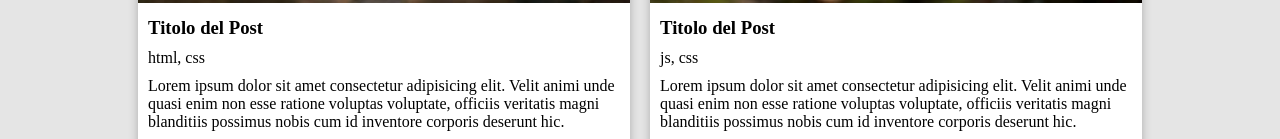
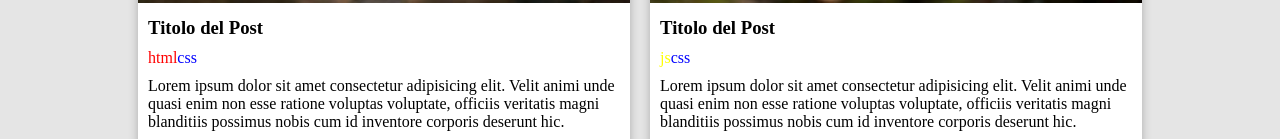
Before and after one commit to gianluca-milesi/react-props, a React (Vite) app: page / in a window 1280 px wide. Shown: the part 440-579 px from the top of the page. Built offline with nearby package versions, Linux system fonts and the light colour scheme.

Commit message:
ADD: different color for each tag

```diff
--- a/src/components/PostCard/PostCard.jsx
+++ b/src/components/PostCard/PostCard.jsx
@@ -4,20 +4,29 @@ import placeHolderImage from "../../assets/placeholder.png"
 
 function PostCard({ image, title, tags, content }) {
 
-    const tagsToString = tags.join(", ")
-    // function tagsColor(tag) {
-    //     if (tag === "html") return "red";
-    //     if (tag === "css") return "blue";
-    //     if (tag === "js") return "yellow";
-    //     return "black";
-    // }
+    // const tagsToString = tags.join(", ")
+    function tagsColor(tag) {
+        if (tag === "html") return "red";
+        if (tag === "css") return "blue";
+        if (tag === "js") return "yellow";
+        return "black";
+    }
 
     return (
         <div className={style.card}>
             <img className={style.thumbnail} src={image || placeHolderImage} />
             <div className={style.card_body}>
                 <h3>{title}</h3>
-                <p>{tagsToString}</p>
+                <div>
+                    {tags.map((tag, index) => (
+                        <span
+                            key={index}
+                            style={{ color: tagsColor(tag) }}
+                        >
+                            {tag}
+                        </span>
+                    ))}
+                </div>
                 <p>{content}</p>
                 <Button />
             </div>
--- a/src/components/Tags/Tags.jsx
+++ b/src/components/Tags/Tags.jsx
@@ -6,19 +6,16 @@ function Tags({ tags }) {
     let allTags = [];
     let uniqueTags = [];
 
-    // Estrai tutti i tag dai post
     posts.forEach(post => {
-        allTags = allTags.concat(post.tags); // Unisci tutti i tag in un unico array
+        allTags = allTags.concat(post.tags);
     });
 
-    // Rimuovi i duplicati con un ciclo
     for (let i = 0; i < allTags.length; i++) {
         if (!uniqueTags.includes(allTags[i])) {
-            uniqueTags.push(allTags[i]); // Aggiungi solo i tag che non sono già presenti
+            uniqueTags.push(allTags[i]);
         }
     }
 
-    // Unisci i tag unici in una stringa separata da virgola
     const tagsToString = uniqueTags.join(", ");
 
     return (
```
